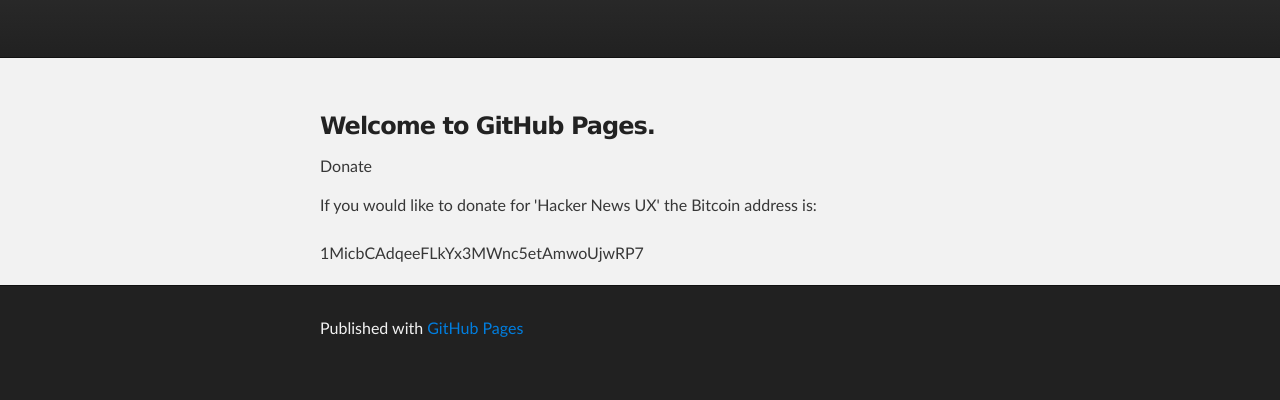
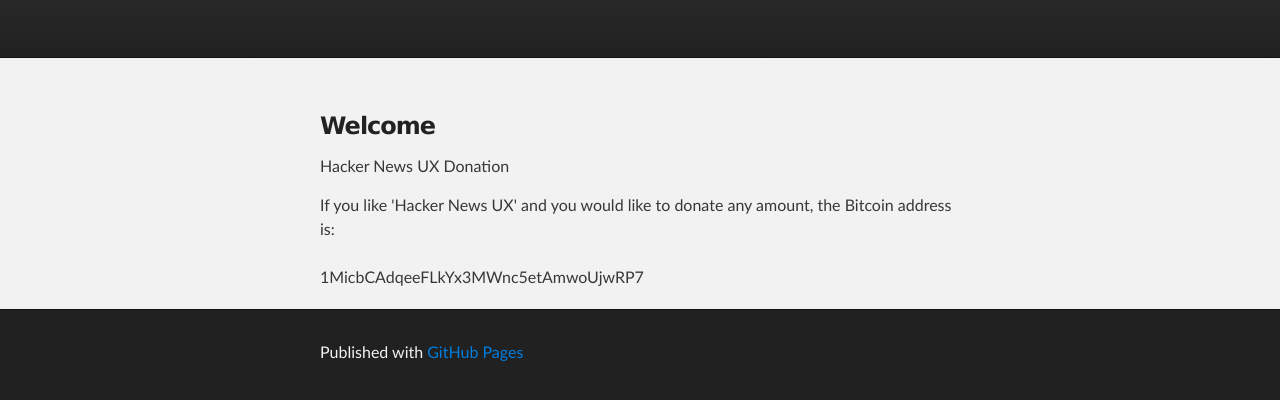
Before and after one commit to volos/volos.github.io, a plain HTML site: page index.html in a window 1280 px wide. Shown: the part 116-516 px from the top of the page. Drawn offline with Linux system fonts and the light colour scheme.

Commit message:
Update index.html

```diff
--- a/index.html
+++ b/index.html
@@ -28,14 +28,16 @@
     <div id="main_content_wrap" class="outer">
       <section id="main_content" class="inner">
         <h3>
-<a name="welcome-to-github-pages" class="anchor" href="#welcome-to-github-pages"><span class="octicon octicon-link"></span></a>Welcome to GitHub Pages.</h3>
+<a name="welcome-to-github-pages" class="anchor" href="#welcome-to-github-pages">
+  <span class="octicon octicon-link"></span></a>Welcome</h3>
 
-<p>Donate</p>
+<p>Hacker News UX Donation</p>
 
-    If you would like to donate for 'Hacker News UX' the Bitcoin address is:
+    If you like 'Hacker News UX' and you would like to donate any amount, the Bitcoin address is:
         <br><br>
 
     1MicbCAdqeeFLkYx3MWnc5etAmwoUjwRP7
+
 
 
       </section>
```
